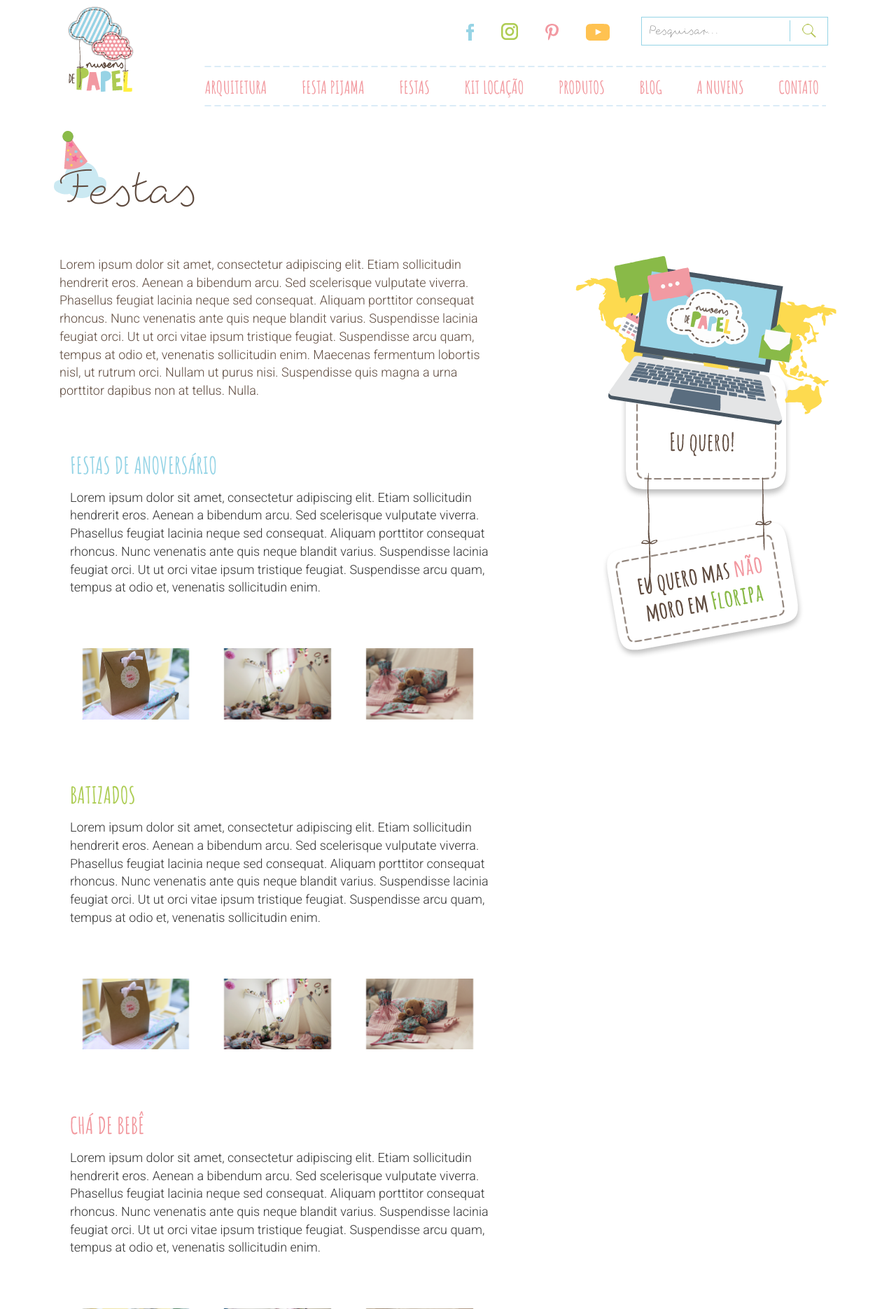
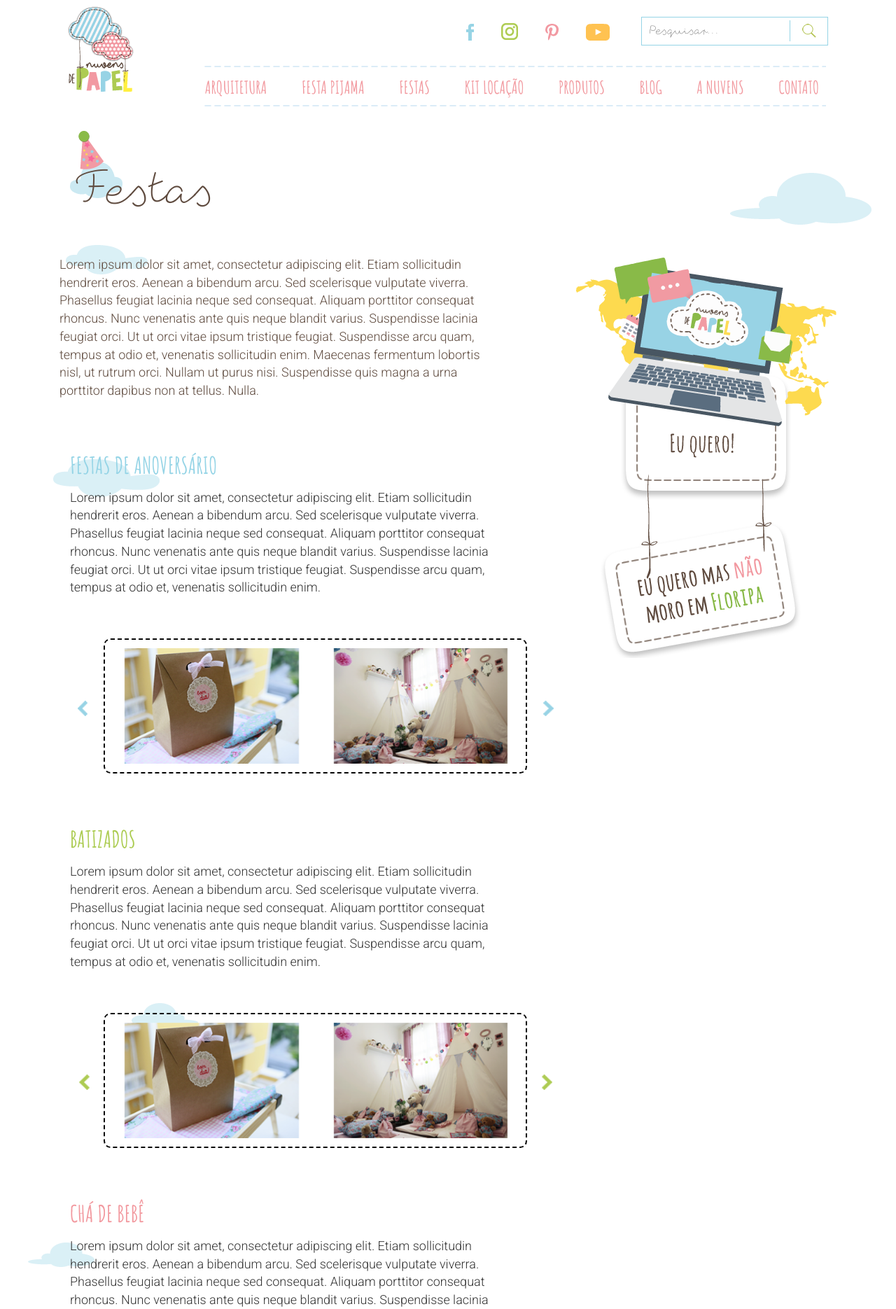
Before and after one commit to BrunnoCruvinel/nuvemdepapel, a PHP site: page /festas.php in a window 1280 px wide. Shown: the top 1870 px of the page at 70% size. Run offline with PHP 8.4, Linux system fonts and the light colour scheme; some libraries are stand-ins or nearby versions.

Commit message:
Correções

```diff
--- a/css/depoimentos.css
+++ b/css/depoimentos.css
@@ -29,7 +29,7 @@
 #componente-depoimentos .usuario-depoimento {
     position: absolute;
     right: -135px;
-    top: 40px;
+    top: 30px;
     z-index:3;
 }
 
@@ -90,3 +90,7 @@
     margin-right: 10px;
     margin-bottom: 55px;
 }
+
+#produto #componente-depoimentos .usuario-depoimento{
+	right: -130px;
+}
--- a/css/style.css
+++ b/css/style.css
@@ -300,12 +300,48 @@
 	border: 2px dashed #000000;
 }
 
+#produtos #componente-depoimentos .item-slide{
+	border: 2px dashed #000000;
+}
+
+#produtos #componente-depoimentos.owl-theme .owl-dots .owl-dot span{
+	background: url(../img/carrosel_marcador_azul.png) no-repeat !important;
+}
+
+#produtos #componente-depoimentos.owl-theme .owl-dots .owl-dot.active span{
+	background: url(../img/carrosel_marcador_marrom.png) no-repeat !important;
+}
+
+#produtos .componente-fotos-container{
+	border: 2px dashed #000000;
+}
+
+.festas .componente-fotos-container{
+	margin-left: 8% !important;
+}
+
+.festas .componente-fotos-container{
+	margin-right: 8% !important;
+}
+
+.festas .componente-fotos.owl-theme .owl-nav .owl-prev{
+	left: -11%;
+}
+
+.festas .componente-fotos.owl-theme .owl-nav .owl-next{
+	right: -11%;
+}
+
 .espacamento_top_pijama{
 		padding-top: 30px
 }
 
-#produtos .espacamento_top{
-	margin-left: -2%;
+#produtos .componente-fotos-container{
+	margin-left: 2%;
+}
+
+#produtos .componente-parceiros{
+	margin-left: 2%;
 }
 
 #locacao_produtos{
--- a/festas.php
+++ b/festas.php
@@ -1,6 +1,6 @@
 <?php require "header.php" ?>
 
-<section id="produtos">
+<section id="produtos" class="festas bg-nuvem-arquitetura">
     <div class="container">
         <div class="row espacamento_top">
             <div class="col-md-6">
@@ -22,7 +22,7 @@
                         <div class="text-normal">
                             Lorem ipsum dolor sit amet, consectetur adipiscing elit. Etiam sollicitudin hendrerit eros. Aenean a bibendum arcu. Sed scelerisque vulputate viverra. Phasellus feugiat lacinia neque sed consequat. Aliquam porttitor consequat rhoncus. Nunc venenatis ante quis neque blandit varius. Suspendisse lacinia feugiat orci. Ut ut orci vitae ipsum tristique feugiat. Suspendisse arcu quam, tempus at odio et, venenatis sollicitudin enim.
                         </div>
-                        <div class="espacamento_top">
+                        <div class="espacamento_top seta_azul">
                             <?php require "fotos.php" ?>
                         </div>
                     </div>
@@ -36,7 +36,7 @@
                         <div class="text-normal">
                             Lorem ipsum dolor sit amet, consectetur adipiscing elit. Etiam sollicitudin hendrerit eros. Aenean a bibendum arcu. Sed scelerisque vulputate viverra. Phasellus feugiat lacinia neque sed consequat. Aliquam porttitor consequat rhoncus. Nunc venenatis ante quis neque blandit varius. Suspendisse lacinia feugiat orci. Ut ut orci vitae ipsum tristique feugiat. Suspendisse arcu quam, tempus at odio et, venenatis sollicitudin enim.
                         </div>
-                        <div class="espacamento_top">
+                        <div class="espacamento_top seta_verde">
                             <?php require "fotos.php" ?>
                         </div>
                     </div>
@@ -50,7 +50,7 @@
                         <div class="text-normal">
                             Lorem ipsum dolor sit amet, consectetur adipiscing elit. Etiam sollicitudin hendrerit eros. Aenean a bibendum arcu. Sed scelerisque vulputate viverra. Phasellus feugiat lacinia neque sed consequat. Aliquam porttitor consequat rhoncus. Nunc venenatis ante quis neque blandit varius. Suspendisse lacinia feugiat orci. Ut ut orci vitae ipsum tristique feugiat. Suspendisse arcu quam, tempus at odio et, venenatis sollicitudin enim.
                         </div>
-                        <div class="espacamento_top">
+                        <div class="espacamento_top seta_rosa">
                             <?php require "fotos.php" ?>
                         </div>
                     </div>
@@ -193,21 +193,6 @@
 			<div class="row">
 				<div class="col-md-12">
 					<div class="titulo-grande text-color-marrom">
-						Fotos
-					</div>
-				</div>
-			</div>
-            <div class="row">
-                <div class="col-md-10 col-sm-10 col-xs-10 fotos-carousel">
-                    <?php require "fotos.php" ?>
-                </div>
-            </div>
-        </div>
-
-        <div class="espacamento_top espacamento_bottom">
-			<div class="row">
-				<div class="col-md-12">
-					<div class="titulo-grande text-color-marrom">
 						Parceiros
 					</div>
 				</div>
--- a/js/main.js
+++ b/js/main.js
@@ -2,24 +2,48 @@ $(document).ready(function() {
 
   y = 0;
   var previousScroll = 0;
+  var fixmeTop = 0;
+  if($('#home-casa').length>0){
+	fixmeTop = $('#home-casa').offset().top;       // get initial position of the element
+  }
   // PARALAX
   $(window).scroll(function() {
 
-    var currentScroll = $(this).scrollTop();
-    if (currentScroll > previousScroll) {
-      y += 7;
-      $('.backNuvem').css("background-position", "0px " + y + "px");
-	  $('.back_pijama').css("background-position", "25px " + y + "px");
-      $('.bg-nuvem-arquitetura').css("background-position", "0px " + y + "px");
-    } else {
-      y -= 7;
-      $('.backNuvem').css("background-position", "0px " + y + "px");
-	  $('.back_pijama').css("background-position", "25px " + y + "px");
-      $('.bg-nuvem-arquitetura').css("background-position", "0px " + y + "px");
+    //var currentScroll = $(this).scrollTop();
+    //if (currentScroll > previousScroll) {
+      //y += 7;
+      //$('.backNuvem').css("background-position", "0px " + y + "px");
+	  //$('.back_pijama').css("background-position", "25px " + y + "px");
+      //$('.bg-nuvem-arquitetura').css("background-position", "0px " + y + "px");
+    //} else {
+      //y -= 7;
+      //$('.backNuvem').css("background-position", "0px " + y + "px");
+	  //$('.back_pijama').css("background-position", "25px " + y + "px");
+      //$('.bg-nuvem-arquitetura').css("background-position", "0px " + y + "px");
+    //}
+    //previousScroll = currentScroll;
+
+
+	var currentScroll = $(window).scrollTop(); // get current position
+
+    if (currentScroll >= fixmeTop) {           // apply position: fixed if you
+        $('#navArquitetura').css({                      // scroll to that element or below it
+            position: 'fixed',
+            top: '36%'
+        });
+    } else {                                   // apply position: static
+		$('#navArquitetura').css({                      // scroll to that element or below it
+            position: 'fixed',
+            top: ''
+        });
     }
-    previousScroll = currentScroll;
 
   });
+
+
+
+
+
 
   /**
    * Menus
@@ -77,7 +101,7 @@ $('.item-arquitetura').on('mouseenter', function(){
   /**
    * Carousel fotos
    */
-  $('.componente-fotos').not('.item-arquitetura .componente-fotos').owlCarousel({
+  $('.componente-fotos').not('.item-arquitetura .componente-fotos, #produtos .componente-fotos').owlCarousel({
     loop: true,
     items: 3,
     nav: true,
@@ -105,7 +129,120 @@ $('.item-arquitetura').on('mouseenter', function(){
     }
   });
 
+
+  $('.festas .seta_rosa .componente-fotos').owlCarousel({
+    loop: true,
+    items: 2,
+    nav: true,
+    margin: 20,
+    dots: false,
+    navRewind: false,
+	navText: ["<img height='22px' src='img/seta_esquerda.png'>", "<img height='22px' src='img/seta_direita.png'>"],
+	responsive: {
+      0: {
+        items: 1,
+        nav: true
+      },
+      480: {
+        items: 1,
+        nav: true
+      },
+      600: {
+        items: 2,
+        nav: true
+      },
+      1000: {
+        items: 2,
+        nav: true
+      }
+    }
+  });
+
+  $('.festas .seta_verde .componente-fotos').owlCarousel({
+    loop: true,
+    items: 2,
+    nav: true,
+    margin: 20,
+    dots: false,
+    navRewind: false,
+	navText: ["<img height='22px' src='img/seta_esquerda_verde.png'>", "<img height='22px' src='img/seta_direita_verde.png'>"],
+	responsive: {
+      0: {
+        items: 1,
+        nav: true
+      },
+      480: {
+        items: 1,
+        nav: true
+      },
+      600: {
+        items: 2,
+        nav: true
+      },
+      1000: {
+        items: 2,
+        nav: true
+      }
+    }
+  });
+
+  $('.festas .seta_azul .componente-fotos').owlCarousel({
+    loop: true,
+    items: 2,
+    nav: true,
+    margin: 20,
+    dots: false,
+    navRewind: false,
+	navText: ["<img height='22px' src='img/seta_esquerda_azul.png'>", "<img height='22px' src='img/seta_direita_azul.png'>"],
+	responsive: {
+      0: {
+        items: 1,
+        nav: true
+      },
+      480: {
+        items: 1,
+        nav: true
+      },
+      600: {
+        items: 2,
+        nav: true
+      },
+      1000: {
+        items: 2,
+        nav: true
+      }
+    }
+  });
+
   $('.item-arquitetura .componente-fotos').owlCarousel({
+    loop: true,
+    items: 3,
+    nav: true,
+    margin: 20,
+    dots: false,
+    navRewind: false,
+    navText: ["<img height='22px' src='img/seta_esquerda.png'>", "<img height='22px' src='img/seta_direita.png'>"],
+	responsive: {
+      0: {
+        items: 1,
+        nav: true
+      },
+      480: {
+        items: 1,
+        nav: true
+      },
+      600: {
+        items: 3,
+        nav: true
+      },
+      1000: {
+        items: 3,
+        nav: true
+      }
+    }
+  });
+
+  $('#produtos .componente-fotos').owlCarousel({
     loop: true,
     items: 3,
     nav: true,
```
Also changed, not shown: produtos.php (+5 -5 lines), img/backNuvem.png, img/backNuvemAzul.png, img/eu_quero_mas_nao_moro.png, img/eu_quero_mas_nao_moro_bkp.png (added), img/imagem_produto_2.png, img/seta_direita_azul.png (added), img/seta_direita_verde.png (added), img/seta_esquerda_azul.png (added), img/seta_esquerda_verde.png (added).
